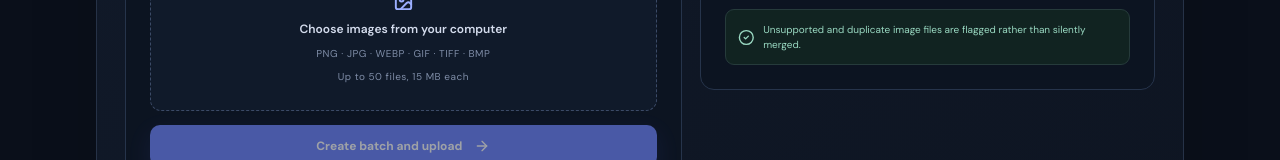
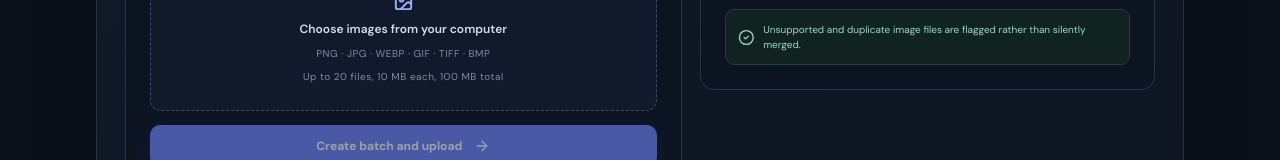
Before and after one commit to seokillseo-byte/snaptext, a React (Vite) app in the folder apps/web/: page / in a window 1280 px wide. Shown: the part 985-1145 px from the top of the page. Built offline with nearby package versions, Linux system fonts and the light colour scheme.

Commit message:
ui(upload): display request size and file count limits

```diff
--- a/apps/web/src/main.tsx
+++ b/apps/web/src/main.tsx
@@ -56,7 +56,7 @@ function App() {
           combined.push(file);
         }
       }
-      return combined.slice(0, 50);
+      return combined.slice(0, 20);
     });
     setErrorMessage("");
     setResult(null);
@@ -72,6 +72,15 @@ function App() {
   async function uploadBatch(event: React.FormEvent<HTMLFormElement>) {
     event.preventDefault();
     if (files.length === 0 || isUploading) return;
+    if (files.some((file) => file.size > 10 * 1024 * 1024)) {
+      setErrorMessage("Each image must be 10 MB or smaller.");
+      return;
+    }
+    if (totalBytes > 100 * 1024 * 1024) {
+      setErrorMessage("The combined upload must not exceed 100 MB. Remove some images and upload another batch.");
+      return;
+    }
+
     setIsUploading(true);
     setErrorMessage("");
     setStatusMessage("Creating workspace and batch…");
@@ -183,7 +192,7 @@ function App() {
               <FileImage size={23} />
               <strong>Choose images from your computer</strong>
               <span>PNG · JPG · WEBP · GIF · TIFF · BMP</span>
-              <span>Up to 50 files, 15 MB each</span>
+              <span>Up to 20 files, 10 MB each, 100 MB total</span>
             </button>
 
             {files.length > 0 && (
```
